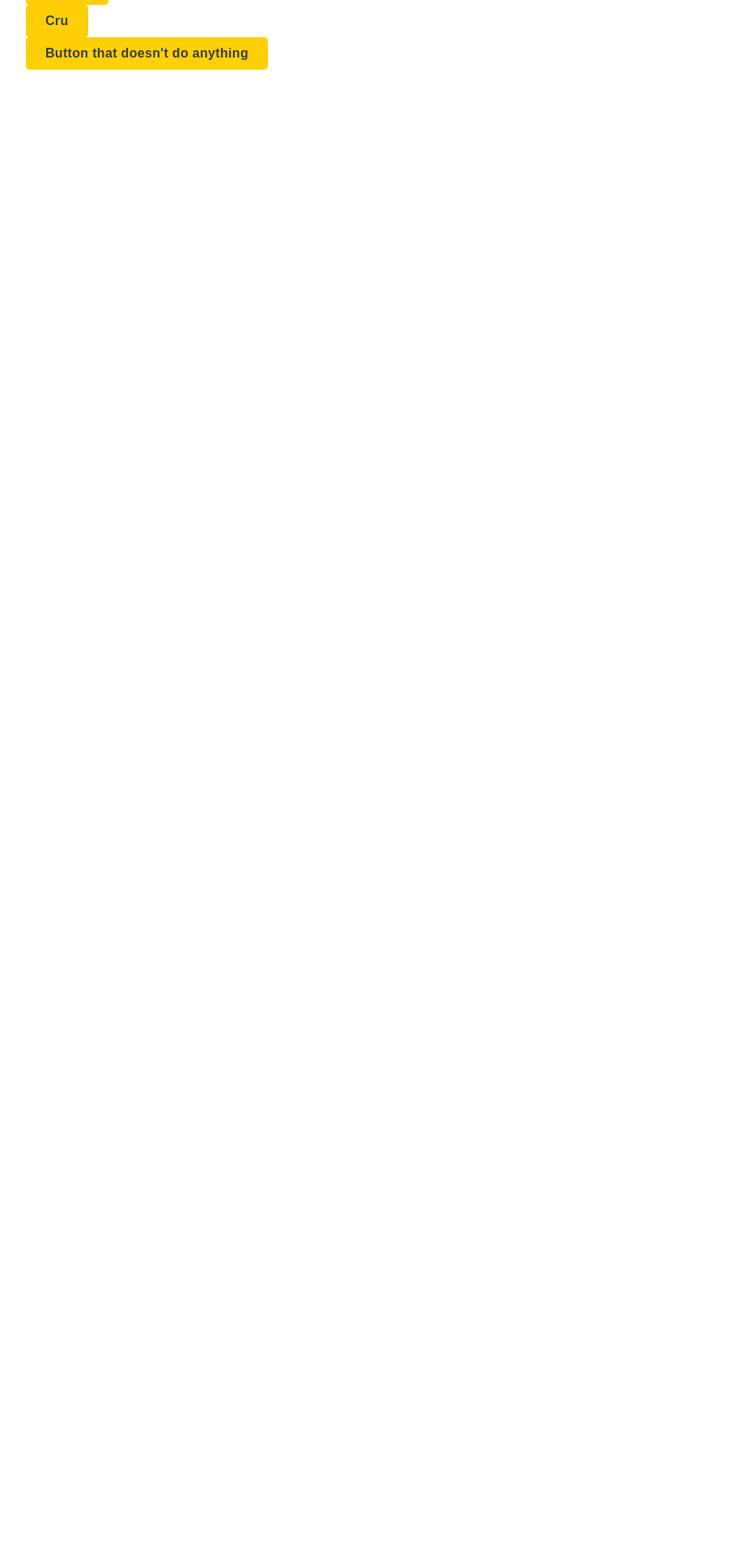
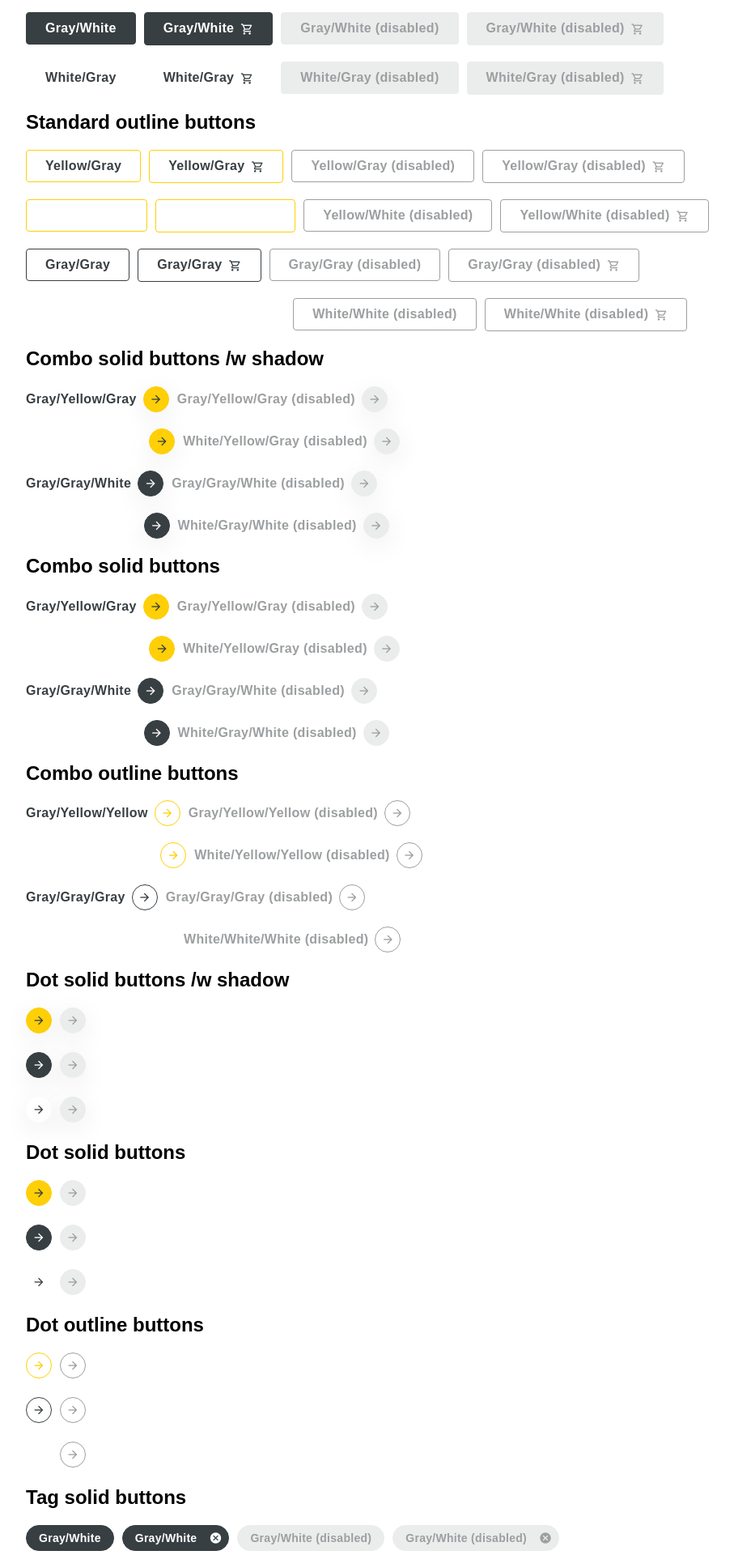
Before and after one commit to CruGlobal/cru-content-designs, a React (Create React App) app in the folder give/: page / in a window 1280 px wide. Shown: the part 114-2034 px from the top of the page at 81% size, without its empty margins (8-915 px from the left). Before the commit the page ends 800 px from the top, so only its background shows below. Built offline with nearby package versions, Linux system fonts and the light colour scheme.

Commit message:
Finished Buttons

```diff
--- a/give/src/components/Button/Button.js
+++ b/give/src/components/Button/Button.js
@@ -2,31 +2,59 @@ import "./Button.css";
 
 const ButtonType = ({ href, children }) => {
   return href !== "" ? (
-    <a class="cmp-button" href={href}>
+    <a className="cmp-button" href={href}>
       {children}
     </a>
   ) : (
-    <button class="cmp-button">{children}</button>
+    <button className="cmp-button">{children}</button>
   );
+};
+
+const ButtonIcon = ({ icon }) => {
+  if (!icon) return null;
+
+  return <span className={"cmp-button__icon cmp-button__icon--" + icon}></span>;
 };
 
 export const Button = ({
   className = "", // string
-  type = "standard", // string - "standard" | "combo" | "dot" | "tag"
-  style = "solid", // string = "solid" | "outline"
-  text = "Button", // string
+  text = "", // string
   href = "", // string - URL
-  icon = "",
+  type = "", // string - "standard" | "combo" | "dot" | "tag"
+  styling = "", // string - "solid" | "outline"
+  color = "", // string - various
+  textColor = "", // string - for combo type only
+  icon = "", // string
+  shadow = false, // bool - for combo and dot types only
+  disabled = false, // bool
 }) => {
   const classes = className !== "" ? " " + className : className;
   const typeClass = " cru-button-" + type;
-  const styleClass = " cru-button-" + style;
+  const stylingClass = " cru-button-" + styling;
+  const colorClass = " cru-button-" + color;
+  const textColorClass = " cru-button-" + textColor;
+  const shadowClass = shadow ? " cru-button-shadow" : "";
+  const disabledClass = disabled ? " disabled" : "";
 
   return (
     <>
-      <div class={"button" + typeClass + styleClass + classes}>
+      <div
+        className={
+          "button" +
+          typeClass +
+          stylingClass +
+          colorClass +
+          textColorClass +
+          shadowClass +
+          disabledClass +
+          classes
+        }
+      >
         <ButtonType href={href}>
-          <span class="cmp-button__text">{text}</span>
+          {text !== "" ? (
+            <span className="cmp-button__text">{text}</span>
+          ) : null}
+          <ButtonIcon icon={icon} />
         </ButtonType>
       </div>
     </>
@@ -34,13 +62,337 @@ export const Button = ({
 };
 
 export const ButtonExamples = () => {
+  const Buttons = ({ text, type, styling, color, textColor, shadow, icon }) => {
+    let isStandard = false;
+    let isTag = false;
+
+    if (type === "standard") {
+      isStandard = true;
+    } else if (type === "tag") {
+      isTag = true;
+    }
+
+    return (
+      <>
+        {isStandard || isTag ? (
+          <Button
+            text={text}
+            type={type}
+            styling={styling}
+            color={color}
+            textColor={textColor}
+            shadow={shadow}
+          />
+        ) : null}
+        <Button
+          text={text}
+          type={type}
+          styling={styling}
+          color={color}
+          textColor={textColor}
+          icon={icon}
+          shadow={shadow}
+        />
+        {isStandard || isTag ? (
+          <Button
+            text={text ? text + " (disabled)" : null}
+            type={type}
+            styling={styling}
+            color={color}
+            textColor={textColor}
+            shadow={shadow}
+            disabled
+          />
+        ) : null}
+        <Button
+          text={text ? text + " (disabled)" : null}
+          type={type}
+          styling={styling}
+          color={color}
+          textColor={textColor}
+          icon={icon}
+          shadow={shadow}
+          disabled
+        />
+      </>
+    );
+  };
+
   return (
     <>
-      <Button text="Google" href="https://google.com" />
-      <Button text="Facebook" href="https://facebook.com" />
-      <Button text="Twitter" href="https://twitter.com" />
-      <Button text="Cru" href="https://cru.org" />
-      <Button text="Button that doesn't do anything" />
+      <h2 style={{ clear: "both" }}>Standard solid buttons</h2>
+      <div>
+        <Buttons
+          text="Yellow/Gray"
+          type="standard"
+          styling="solid"
+          color="yellow-gray"
+          icon="shopping_cart"
+        />
+        <Buttons
+          text="Gray/White"
+          type="standard"
+          styling="solid"
+          color="gray-white"
+          icon="shopping_cart"
+        />
+        <Buttons
+          text="White/Gray"
+          type="standard"
+          styling="solid"
+          color="white-gray"
+          icon="shopping_cart"
+        />
+      </div>
+
+      <h2 style={{ clear: "both" }}>Standard outline buttons</h2>
+      <div>
+        <Buttons
+          text="Yellow/Gray"
+          type="standard"
+          styling="outline"
+          color="yellow-gray"
+          icon="shopping_cart"
+        />
+        <Buttons
+          text="Yellow/White"
+          type="standard"
+          styling="outline"
+          color="yellow-white"
+          icon="shopping_cart"
+        />
+        <Buttons
+          text="Gray/Gray"
+          type="standard"
+          styling="outline"
+          color="gray-gray"
+          icon="shopping_cart"
+        />
+        <Buttons
+          text="White/White"
+          type="standard"
+          styling="outline"
+          color="white-white"
+          icon="shopping_cart"
+        />
+      </div>
+
+      <h2 style={{ clear: "both" }}>Combo solid buttons /w shadow</h2>
+      <div>
+        <Buttons
+          text="Gray/Yellow/Gray"
+          type="combo"
+          styling="solid"
+          color="yellow-gray"
+          textColor="gray-text"
+          icon="arrow_forward"
+          shadow
+        />
+        <Buttons
+          text="White/Yellow/Gray"
+          type="combo"
+          styling="solid"
+          color="yellow-gray"
+          textColor="white-text"
+          icon="arrow_forward"
+          shadow
+        />
+        <Buttons
+          text="Gray/Gray/White"
+          type="combo"
+          styling="solid"
+          color="gray-white"
+          textColor="gray-text"
+          icon="arrow_forward"
+          shadow
+        />
+        <Buttons
+          text="White/Gray/White"
+          type="combo"
+          styling="solid"
+          color="gray-white"
+          textColor="white-text"
+          icon="arrow_forward"
+          shadow
+        />
+      </div>
+
+      <h2 style={{ clear: "both" }}>Combo solid buttons</h2>
+      <div>
+        <Buttons
+          text="Gray/Yellow/Gray"
+          type="combo"
+          styling="solid"
+          color="yellow-gray"
+          textColor="gray-text"
+          icon="arrow_forward"
+        />
+        <Buttons
+          text="White/Yellow/Gray"
+          type="combo"
+          styling="solid"
+          color="yellow-gray"
+          textColor="white-text"
+          icon="arrow_forward"
+        />
+        <Buttons
+          text="Gray/Gray/White"
+          type="combo"
+          styling="solid"
+          color="gray-white"
+          textColor="gray-text"
+          icon="arrow_forward"
+        />
+        <Buttons
+          text="White/Gray/White"
+          type="combo"
+          styling="solid"
+          color="gray-white"
+          textColor="white-text"
+          icon="arrow_forward"
+        />
+      </div>
+
+      <h2 style={{ clear: "both" }}>Combo outline buttons</h2>
+      <div>
+        <Buttons
+          text="Gray/Yellow/Yellow"
+          type="combo"
+          styling="outline"
+          color="yellow-yellow"
+          textColor="gray-text"
+          icon="arrow_forward"
+        />
+        <Buttons
+          text="White/Yellow/Yellow"
+          type="combo"
+          styling="outline"
+          color="yellow-yellow"
+          textColor="white-text"
+          icon="arrow_forward"
+        />
+        <Buttons
+          text="Gray/Gray/Gray"
+          type="combo"
+          styling="outline"
+          color="gray-gray"
+          textColor="gray-text"
+          icon="arrow_forward"
+        />
+        <Buttons
+          text="White/White/White"
+          type="combo"
+          styling="outline"
+          color="white-white"
+          textColor="white-text"
+          icon="arrow_forward"
+        />
+      </div>
+
+      <h2 style={{ clear: "both" }}>Dot solid buttons /w shadow</h2>
+      <div>
+        <Buttons
+          type="dot"
+          styling="solid"
+          color="yellow-gray"
+          icon="arrow_forward"
+          shadow
+        />
+        <Buttons
+          type="dot"
+          styling="solid"
+          color="gray-white"
+          icon="arrow_forward"
+          shadow
+        />
+        <Buttons
+          type="dot"
+          styling="solid"
+          color="white-gray"
+          icon="arrow_forward"
+          shadow
+        />
+      </div>
+
+      <h2 style={{ clear: "both" }}>Dot solid buttons</h2>
+      <div>
+        <Buttons
+          type="dot"
+          styling="solid"
+          color="yellow-gray"
+          icon="arrow_forward"
+        />
+        <Buttons
+          type="dot"
+          styling="solid"
+          color="gray-white"
+          icon="arrow_forward"
+        />
+        <Buttons
+          type="dot"
+          styling="solid"
+          color="white-gray"
+          icon="arrow_forward"
+        />
+      </div>
+
+      <h2 style={{ clear: "both" }}>Dot outline buttons</h2>
+      <div>
+        <Buttons
+          type="dot"
+          styling="outline"
+          color="yellow-yellow"
+          icon="arrow_forward"
+        />
+        <Buttons
+          type="dot"
+          styling="outline"
+          color="gray-gray"
+          icon="arrow_forward"
+        />
+        <Buttons
+          type="dot"
+          styling="outline"
+          color="white-white"
+          icon="arrow_forward"
+        />
+      </div>
+
+      <h2 style={{ clear: "both" }}>Tag solid buttons</h2>
+      <div>
+        <Buttons
+          text="Gray/White"
+          type="tag"
+          styling="solid"
+          color="gray-white"
+          icon="cancel"
+        />
+        <Buttons
+          text="White-Gray"
+          type="tag"
+          styling="solid"
+          color="white-gray"
+          icon="cancel"
+        />
+      </div>
+
+      <h2 style={{ clear: "both" }}>Tag outline buttons</h2>
+      <div>
+        <Buttons
+          text="Gray/Gray"
+          type="tag"
+          styling="outline"
+          color="gray-gray"
+          icon="cancel"
+        />
+        <Buttons
+          text="White-White"
+          type="tag"
+          styling="outline"
+          color="white-white"
+          icon="cancel"
+        />
+      </div>
     </>
   );
 };
--- a/give/src/index.css
+++ b/give/src/index.css
@@ -10,12 +10,25 @@ code {
     monospace;
 }
 
+img {
+  max-width: 100%;
+  height: auto;
+}
+
 #root {
   max-width: 1200px;
   margin: 0 auto;
 }
 
-img {
-  max-width: 100%;
-  height: auto;
+.button {
+  float: left;
+  margin-right: 10px;
+  margin-bottom: 20px;
 }
+
+.cru-button-standard:nth-child(4n + 5),
+.cru-button-tag:nth-child(4n + 5),
+.cru-button-combo:nth-child(2n + 3),
+.cru-button-dot:nth-child(2n + 3) {
+  clear: both;
+}
```
